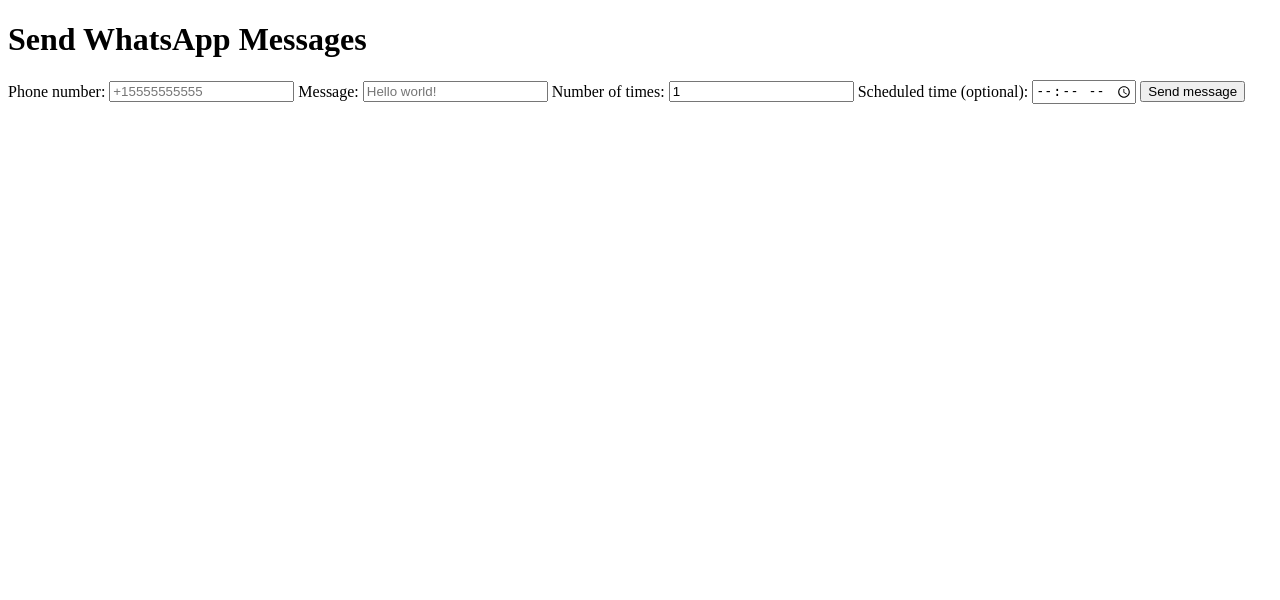
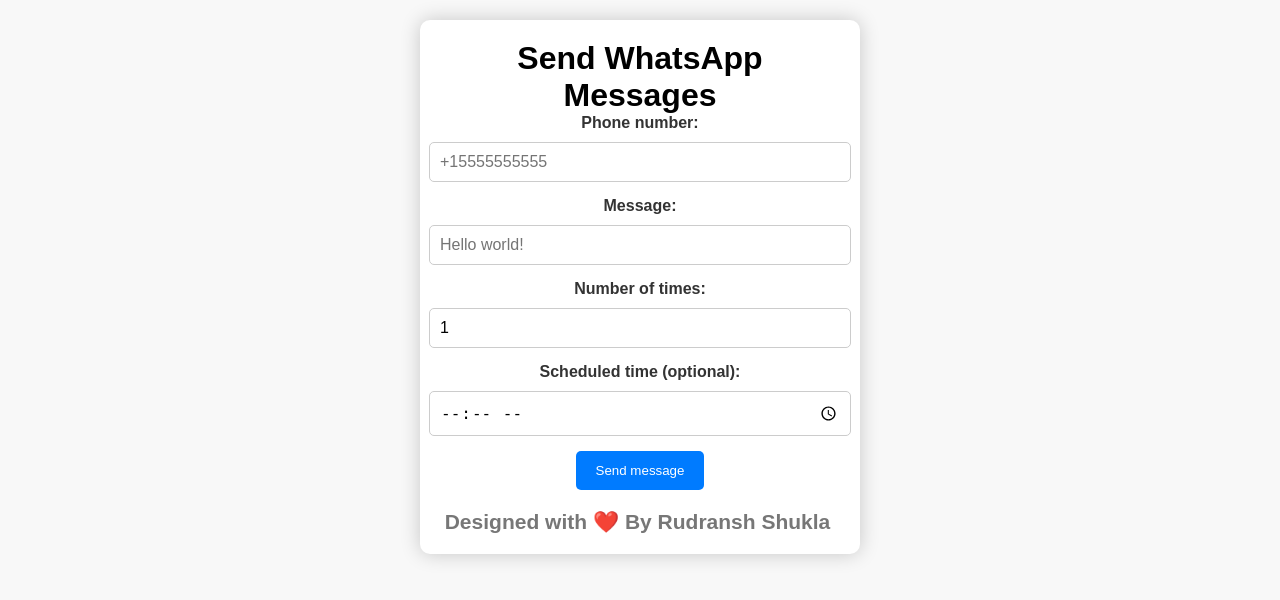
Before and after one commit to rudranshyt/whatsapp-reply-bot, a Flask app: page / in a window 1280 px wide. Shown: the top 600 px of the page. Run offline with Flask 3, Linux system fonts and the light colour scheme.

Commit message:
added UI styling

```diff
--- a/app.py
+++ b/app.py
@@ -1,6 +1,10 @@
+# Written By- Rudransh Shukla
+
+
 import pywhatkit
 from flask import Flask, request, render_template
 import time
+import concurrent.futures
 
 app = Flask(__name__)
 
@@ -14,8 +18,7 @@
     message = request.form["message"]
     number_of_times = int(request.form["numberOfTimes"])
 
-    send_messages(phone_number, message, number_of_times)
-
+    send_messages_concurrently(phone_number, message, number_of_times)
 
     scheduled_time = request.form.get("scheduledTime")
     if scheduled_time:
@@ -23,9 +26,16 @@
 
     return "Messages sent successfully!"
 
-def send_messages(phone_number, message, number_of_times):
-    for _ in range(number_of_times):
-        pywhatkit.sendwhatmsg(phone_number, message, time.localtime().tm_hour, time.localtime().tm_min + 1)
+def send_messages_concurrently(phone_number, message, number_of_times):
+    with concurrent.futures.ThreadPoolExecutor() as executor:
+
+        futures = [executor.submit(send_message_thread, phone_number, message) for _ in range(number_of_times)]
+
+
+        concurrent.futures.wait(futures)
+
+def send_message_thread(phone_number, message):
+    pywhatkit.sendwhatmsg(phone_number, message, time.localtime().tm_hour, time.localtime().tm_min + 1)
 
 def schedule_message(phone_number, message, scheduled_time):
     scheduled_time_parts = scheduled_time.split(":")
--- /dev/null
+++ b/static/styles.css
@@ -0,0 +1,63 @@
+body,
+h1,
+form {
+  margin: 0;
+  padding: 0;
+}
+body {
+  font-family: Arial, sans-serif;
+  background-color: #f8f8f8;
+  text-align: center;
+  padding: 20px;
+}
+.container {
+  background-color: #fff;
+  border-radius: 10px;
+  padding: 20px;
+  box-shadow: 0px 0px 20px rgba(0, 0, 0, 0.2);
+  max-width: 400px;
+  margin: 0 auto;
+}
+
+label {
+  display: block;
+  font-weight: bold;
+  margin-bottom: 10px;
+  color: #333;
+}
+.input-field {
+  width: 100%;
+  padding: 10px;
+  margin-bottom: 15px;
+  border: 1px solid #ccc;
+  border-radius: 5px;
+  font-size: 16px;
+}
+.submit-button {
+  background-color: #007bff;
+  color: #fff;
+  padding: 12px 20px;
+  border: none;
+  border-radius: 5px;
+  cursor: pointer;
+  transition: background-color 0.3s ease;
+}
+.submit-button:hover {
+  background-color: #0056b3;
+}
+.inputs {
+  display: flex;
+  align-items: center;
+  flex-direction: column;
+}
+
+.text-line {
+  margin-top: 20px;
+  font-size: 14px;
+  color: #777;
+}
+
+.text-line h2 {
+  display: inline;
+  margin-right: 5px;
+}
--- a/templates/index.html
+++ b/templates/index.html
@@ -1,27 +1,55 @@
 <!DOCTYPE html>
 <html>
-
   <head>
     <title>Send WhatsApp Messages</title>
+    <link
+      rel="stylesheet"
+      href="{{ url_for('static', filename='styles.css') }}"
+    />
   </head>
 
   <body>
+    <div class="container">
       <h1>Send WhatsApp Messages</h1>
-    <form action="/send_message" method="post">
+      <form action="/send_message" method="post" class="message-form">
+        <div class="inputs">
           <label for="phoneNumber">Phone number:</label>
-        <input type="text" name="phoneNumber" id="phoneNumber" placeholder="+15555555555" />
-
+          <input
+            type="text"
+            name="phoneNumber"
+            id="phoneNumber"
+            placeholder="+15555555555"
+            class="input-field"
+          />
           <label for="message">Message:</label>
-        <input type="text" name="message" id="message" placeholder="Hello world!" />
-
+          <input
+            type="text"
+            name="message"
+            id="message"
+            placeholder="Hello world!"
+            class="input-field"
+          />
           <label for="numberOfTimes">Number of times:</label>
-        <input type="number" name="numberOfTimes" id="numberOfTimes" value="1" />
-
+          <input
+            type="number"
+            name="numberOfTimes"
+            id="numberOfTimes"
+            value="1"
+            class="input-field"
+          />
           <label for="scheduledTime">Scheduled time (optional):</label>
-        <input type="time" name="scheduledTime" id="scheduledTime" />
-
-        <button type="submit">Send message</button>
+          <input
+            type="time"
+            name="scheduledTime"
+            id="scheduledTime"
+            class="input-field"
+          />
+          <button type="submit" class="submit-button">Send message</button>
+        </div>
       </form>
+      <div class="text-line">
+        <h2>Designed with ❤️ By Rudransh Shukla</h2>
+      </div>
+    </div>
   </body>
-
 </html>
```
Also changed, not shown: PyWhatKit_DB.txt (+120 -0 lines). Lines whose indentation alone changed are shown as unchanged.
